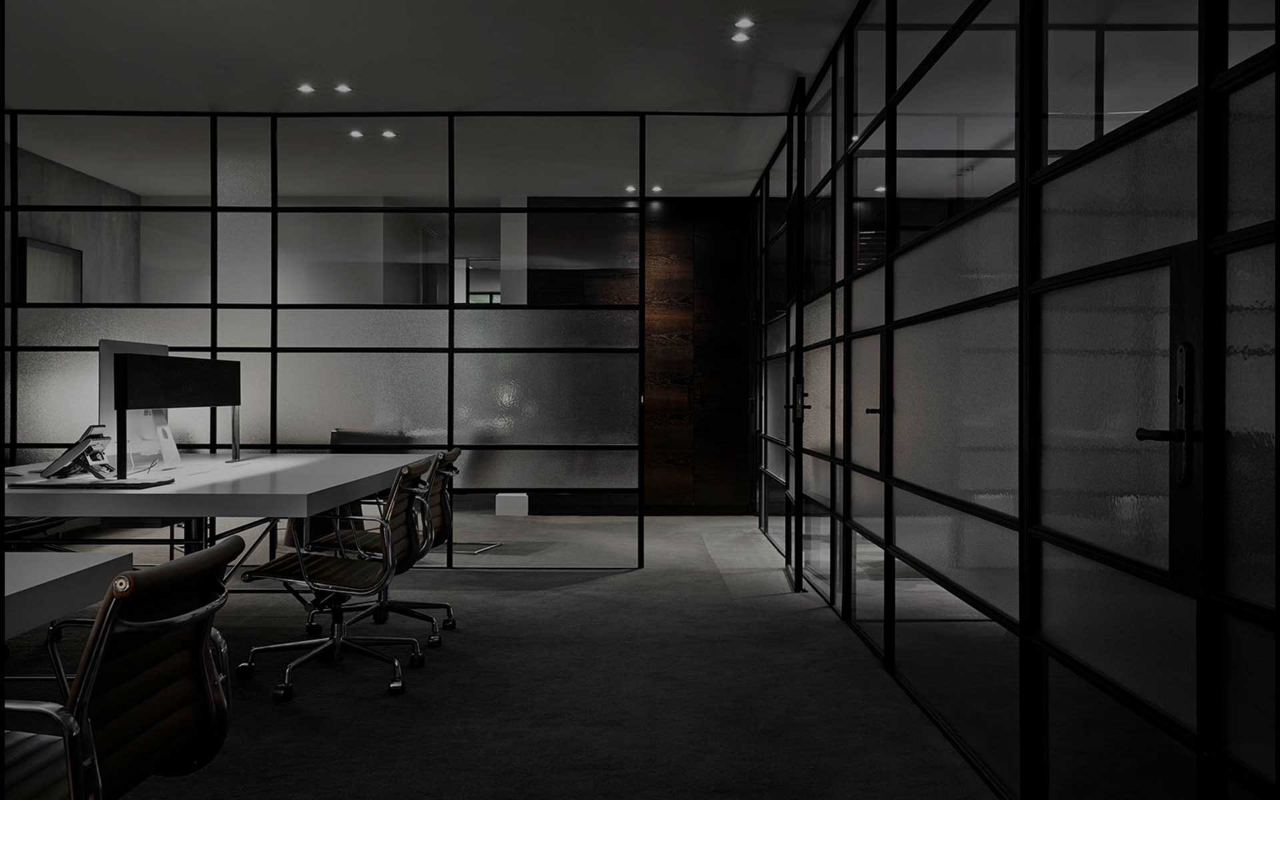
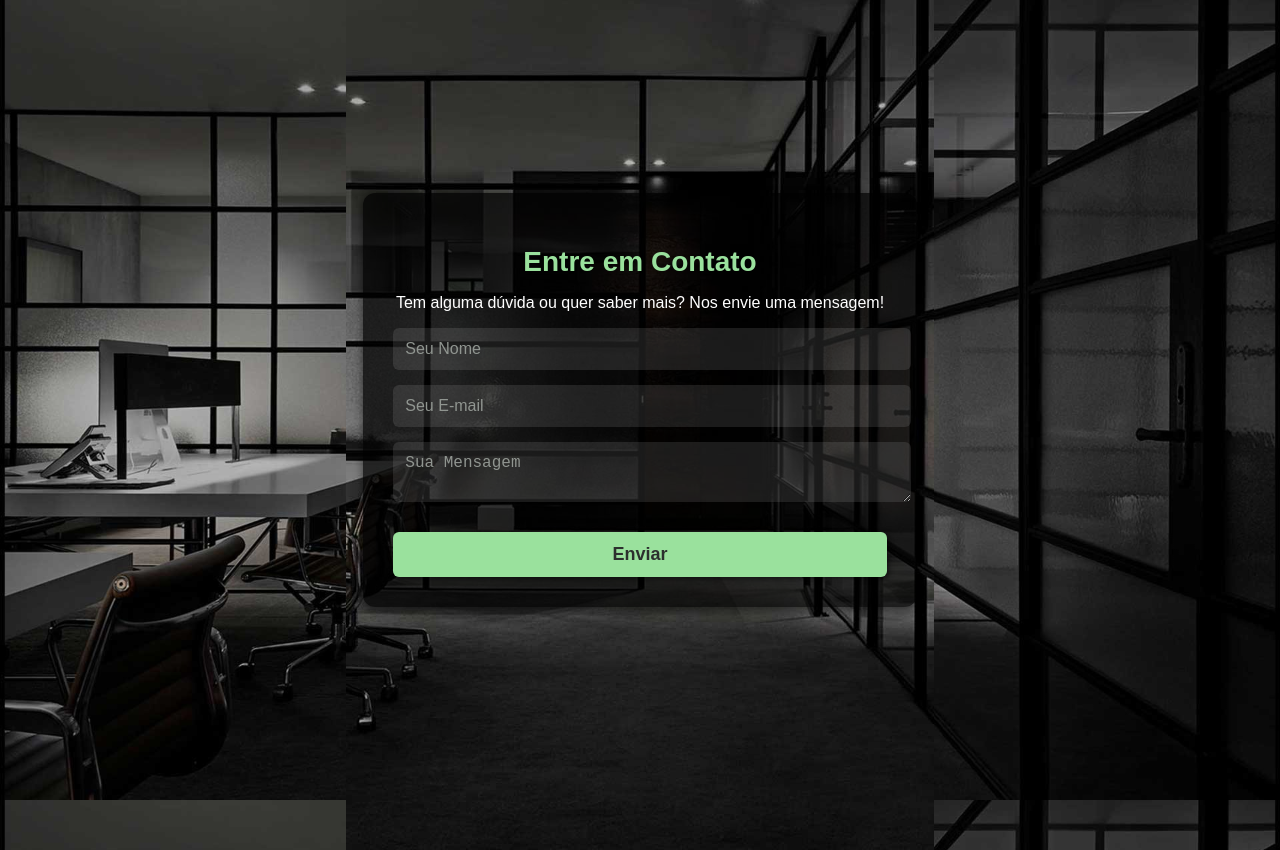
Before and after one commit to MatheusNBrito/WebContabil, a React (Create React App) app in the folder frontend/: page /contact in a window 1280 px wide. Before the commit this address had no page. Before the commit the page ends 800 px from the top, so only its background shows below. Built offline with nearby package versions, Linux system fonts and the light colour scheme.

Commit message:
add contato

```diff
--- a/frontend/src/App.js
+++ b/frontend/src/App.js
@@ -5,6 +5,7 @@ import Register from "./pages/Register";
 import Login from "./pages/Login";
 import Dashboard from "./pages/Dashboard";
 import Sobre from "./pages/Sobre";
+import Contato from "./pages/Contato";
 
 export default function App() {
   return (
@@ -14,6 +15,7 @@ export default function App() {
       <Route path="/login" element={<Login />} />
       <Route path="/dashboard" element={<Dashboard />} />
       <Route path="/about" element={<Sobre />} />
+      <Route path="/contact" element={<Contato />} />
     </Routes>
   );
 }
--- /dev/null
+++ b/frontend/src/pages/Contato/contato.css
@@ -0,0 +1,113 @@
+/* 🎨 Paleta de Cores */
+:root {
+    --dark-gray: #2C302E;
+    --medium-gray: #474A48;
+    --light-gray: #909590;
+    --soft-green: #9AE19D;
+    --deep-green: #537A5A;
+    --black-transparent: rgba(0, 0, 0, 0.7);
+  }
+
+  /* 🔹 Configuração Geral */
+  .contato-container {
+    font-family: "Poppins", sans-serif;
+    color: white;
+    min-height: 100vh;
+    display: flex;
+    flex-direction: column;
+    align-items: center;
+    justify-content: center;
+    background-image: url('../../assets/background3.jpg');
+    background-size: cover;
+    background-position: center;
+    background-attachment: fixed;
+    padding: 50px 20px;
+  }
+
+  /* 🔹 Estrutura do Formulário */
+  .contato-box {
+    background: var(--black-transparent);
+    padding: 30px;
+    border-radius: 12px;
+    box-shadow: 0px 4px 10px rgba(0, 0, 0, 0.5);
+    text-align: center;
+    width: 90%;
+    max-width: 500px;
+  }
+
+  .contato-box h1 {
+    font-size: 28px;
+    color: var(--soft-green);
+    margin-bottom: 15px;
+  }
+
+  /* 🔹 Estilização do Formulário */
+  .contato-form {
+    display: flex;
+    flex-direction: column;
+    gap: 15px;
+    width: 100%;
+  }
+
+  .contato-form input,
+  .contato-form textarea {
+    width: 100%;
+    padding: 12px;
+    border-radius: 6px;
+    border: none;
+    font-size: 16px;
+    background: rgba(255, 255, 255, 0.1);
+    color: white;
+    outline: none;
+    transition: 0.3s;
+  }
+
+  .contato-form input::placeholder,
+  .contato-form textarea::placeholder {
+    color: var(--light-gray);
+  }
+
+  .contato-form input:focus,
+  .contato-form textarea:focus {
+    background: rgba(255, 255, 255, 0.2);
+    border-left: 4px solid var(--soft-green);
+  }
+
+  /* 🔹 Botão de Envio */
+  .contato-btn {
+    background: var(--soft-green);
+    color: var(--dark-gray);
+    padding: 12px;
+    font-size: 18px;
+    border: none;
+    border-radius: 6px;
+    cursor: pointer;
+    font-weight: bold;
+    transition: all 0.3s ease;
+    width: 100%;
+  }
+
+  .contato-btn:hover {
+    background: var(--deep-green);
+    color: white;
+  }
+
+  /* 🔹 Responsividade */
+  @media screen and (max-width: 768px) {
+    .contato-box {
+      padding: 20px;
+    }
+
+    .contato-box h1 {
+      font-size: 24px;
+    }
+
+    .contato-form input,
+    .contato-form textarea {
+      font-size: 14px;
+    }
+
+    .contato-btn {
+      font-size: 16px;
+    }
+  }
--- /dev/null
+++ b/frontend/src/pages/Contato/index.js
@@ -0,0 +1,60 @@
+import React, { useState } from "react";
+import "./contato.css";
+
+export default function Contato() {
+  const [formData, setFormData] = useState({
+    nome: "",
+    email: "",
+    mensagem: "",
+  });
+  const [successMessage, setSuccessMessage] = useState("");
+
+  const handleChange = (e) => {
+    setFormData({ ...formData, [e.target.name]: e.target.value });
+  };
+
+  const handleSubmit = (e) => {
+    e.preventDefault();
+    console.log("📩 Dados enviados:", formData);
+    setSuccessMessage("Mensagem enviada com sucesso!");
+    setFormData({ nome: "", email: "", mensagem: "" });
+  };
+
+  return (
+    <div className="contato-container">
+      <section className="contato-box">
+        <h1>Entre em Contato</h1>
+        <p>Tem alguma dúvida ou quer saber mais? Nos envie uma mensagem!</p>
+
+        {successMessage && <p className="success-message">{successMessage}</p>}
+
+        <form onSubmit={handleSubmit} className="contato-form">
+          <input
+            type="text"
+            name="nome"
+            placeholder="Seu Nome"
+            value={formData.nome}
+            onChange={handleChange}
+            required
+          />
+          <input
+            type="email"
+            name="email"
+            placeholder="Seu E-mail"
+            value={formData.email}
+            onChange={handleChange}
+            required
+          />
+          <textarea
+            name="mensagem"
+            placeholder="Sua Mensagem"
+            value={formData.mensagem}
+            onChange={handleChange}
+            required
+          ></textarea>
+          <button type="submit" className="contato-btn">Enviar</button>
+        </form>
+      </section>
+    </div>
+  );
+}
```
